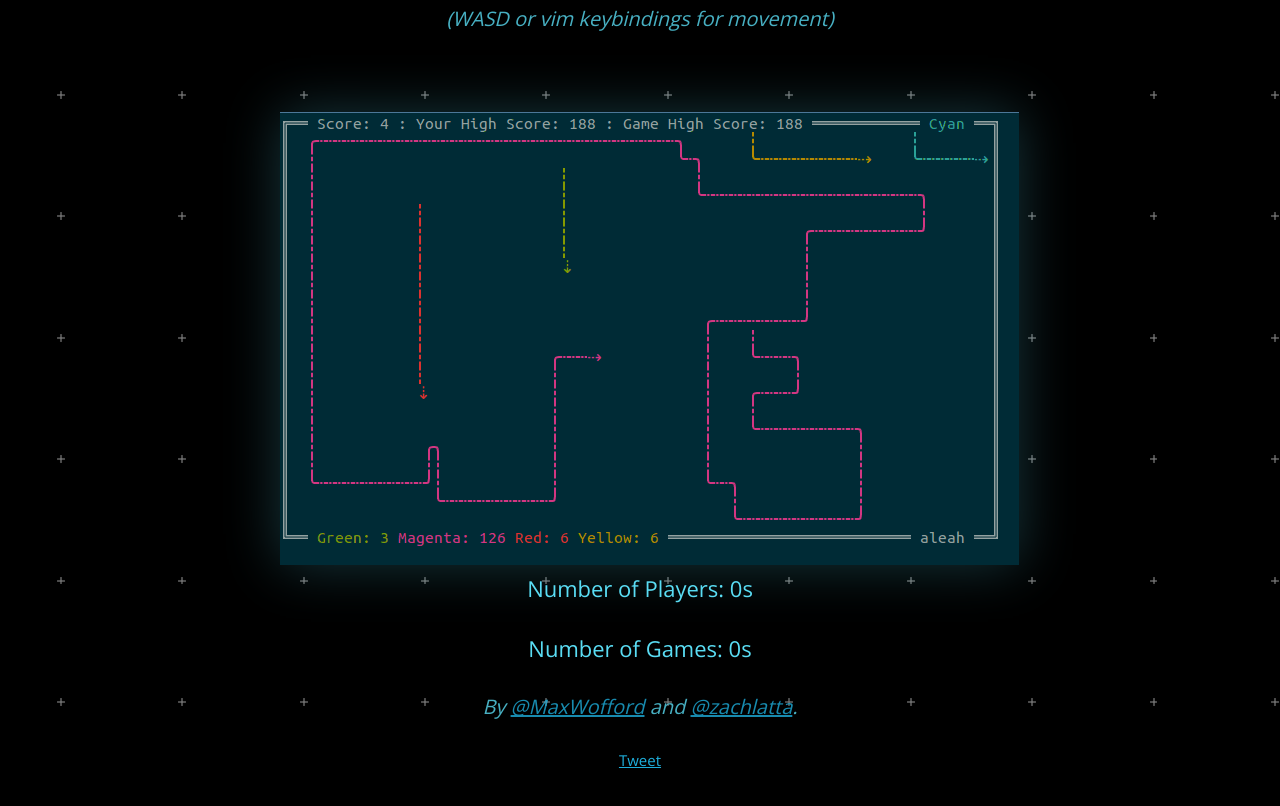
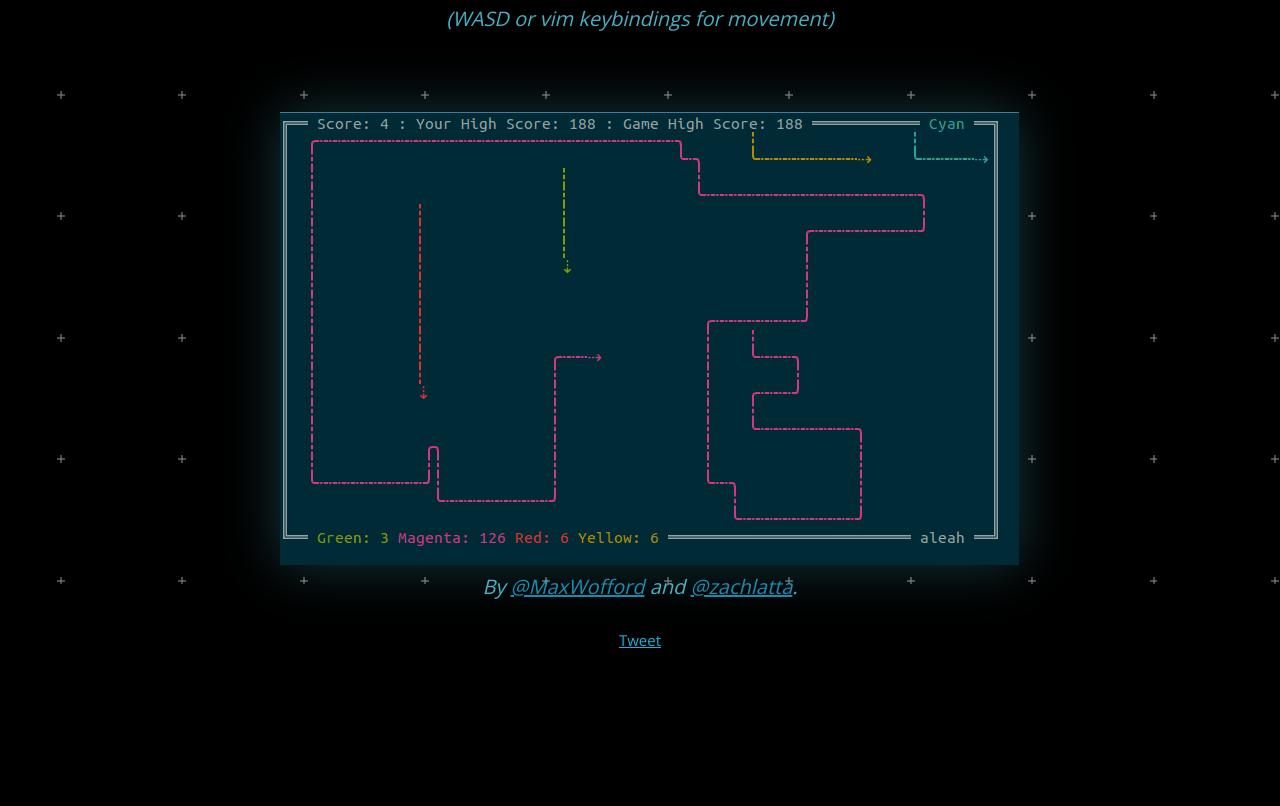
Before and after one commit to zachlatta/sshtron, a plain HTML site: page static/index.html in a window 1280 px wide. Shown: the part 573-1379 px from the top of the page. After the commit the page ends 1263 px from the top, so only its background shows below. Drawn offline with nearby package versions, Linux system fonts and the light colour scheme.

Commit message:
Remove unused stats area from website

```diff
--- a/static/index.html
+++ b/static/index.html
@@ -29,8 +29,6 @@
     <p class="description"><code><span class="no-copy">$</span> ssh sshtron.zachlatta.com</code></p>
     <p class="subtext">(WASD or vim keybindings for movement)</p>
     <img class="gameplay-image" src="/img/gameplay.gif">
-    <p>Number of Players: <span id="players">0</span>s</p>
-    <p>Number of Games: <span id="games">0</span>s</p>
     <p class="subtext">
       By <a href="https://github.com/maxwofford">@MaxWofford</a> and
       <a href="https://github.com/zachlatta">@zachlatta</a>.
```
